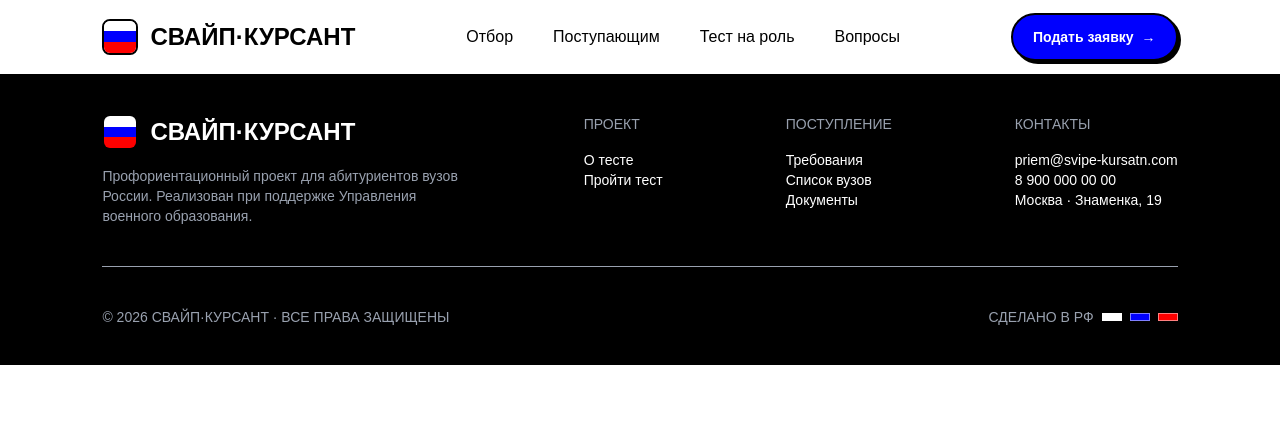
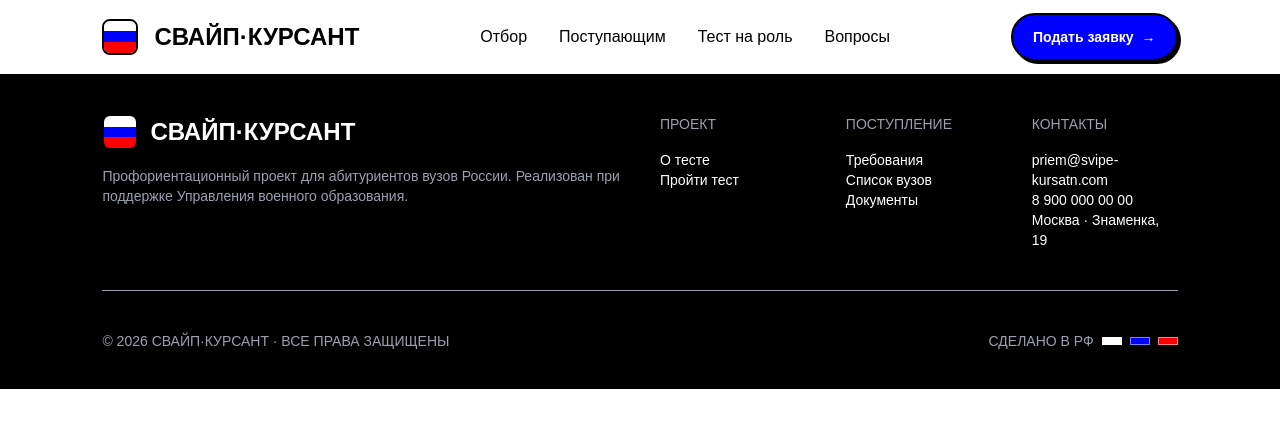
Before and after one commit to qwertochyo/military-landing, a React (Vite) app: page / in a window 1280 px wide. Shown: the top 428 px of the page. Built offline with nearby package versions, Linux system fonts and the light colour scheme.

Commit message:
create burger menu and complete adaptive of header and footer

```diff
--- a/src/App.tsx
+++ b/src/App.tsx
@@ -1,5 +1,5 @@
-import { Footer } from "./components/Footer";
-import { Header } from "./components/Header";
+import { Footer } from "./components/footer/Footer";
+import { Header } from "./components/header/Header";
 
 export const App = () => {
   return (
--- a/src/components/Header.tsx
+++ /dev/null
@@ -1,27 +0,0 @@
-export const Header = () => {
-  return (
-    <header className="px-[8%] py-[1%] flex justify-between items-center border-b-2">
-      <div className="flex items-center gap-3">
-        <div className="w-9 h-9 border-2 rounded-lg overflow-hidden">
-          <span className="block w-full h-1/3 bg-background"></span>
-          <span className="block w-full h-1/3 bg-primary"></span>
-          <span className="block w-full h-1/3 bg-secondary"></span>
-        </div>
-        <span className="uppercase text-2xl font-black">Свайп·курсант</span>
-      </div>
-      <nav>
-        <ul className="flex gap-10 ">
-          <li>Отбор</li>
-          <li>Поступающим</li>
-          <li>Тест на роль</li>
-          <li>Вопросы</li>
-        </ul>
-      </nav>
-      <button className="bg-primary px-5 py-3 text-white text-sm rounded-full border-2 border-black
-      shadow-[3px_3px_0] shadow-black font-bold hover:translate-x-[-1px] hover:translate-y-[-1px] cursor-pointer">
-        Подать заявку
-        <span className="ml-2">→</span>
-      </button>
-    </header>
-  );
-}
--- a/src/components/Footer.tsx
+++ b/src/components/footer/Footer.tsx
@@ -1,8 +1,11 @@
+import { FooterColumn } from "./FooterColumn";
+import { FOOTER_LINKS } from "./config";
+
 export const Footer = () => {
   return (
     <footer className="px-[8%] py-[3%] flex flex-col gap-10 bg-black text-white">
-      <div className="flex justify-between">
-        <div className="w-1/3 flex flex-col gap-4">
+      <div className="grid grid-cols-1 lg:grid-cols-2 gap-10">
+        <div className="flex flex-col gap-4">
           <div className="flex items-center gap-3">
             <div className="w-9 h-9 border-2 border-black rounded-lg overflow-hidden">
               <span className="block w-full h-1/3 bg-background"></span>
@@ -15,43 +18,32 @@ export const Footer = () => {
             Профориентационный проект для абитуриентов вузов России. Реализован при поддержке Управления военного образования.
           </p>
         </div>
-        <div className="text-sm">
-          <h3 className="text-gray-400 mb-4 uppercase">Проект</h3>
-          <ul>
-            <li className="hover:text-secondary cursor-pointer">О тесте</li>
-            <li className="hover:text-secondary cursor-pointer">Пройти тест</li>
-          </ul>
-        </div>
-        <div className="text-sm">
-          <h3 className="text-gray-400 mb-4 uppercase">Поступление</h3>
-          <ul>
-            <li className="hover:text-secondary cursor-pointer">Требования</li>
-            <li className="hover:text-secondary cursor-pointer">Список вузов</li>
-            <li className="hover:text-secondary cursor-pointer">Документы</li>
-          </ul>
-        </div>
-        <div className="text-sm">
-          <h3 className="text-gray-400 mb-4 uppercase">Контакты</h3>
-          <ul>
-            <li className="hover:text-secondary cursor-pointer">priem@svipe-kursatn.com</li>
-            <li className="hover:text-secondary cursor-pointer">8 900 000 00 00</li>
-            <li className="hover:text-secondary cursor-pointer">Москва · Знаменка, 19</li>
-          </ul>
+        <div className="grid grid-cols-1 md:grid-cols-2 xl:grid-cols-3 gap-10">
+          {FOOTER_LINKS.map((section) => (
+            <FooterColumn key={section.title} title={section.title} links={section.links} />
+          ))}
+          <div className="text-sm">
+            <h3 className="text-gray-400 mb-4 uppercase">Контакты</h3>
+            <ul>
+              <li>priem@svipe-kursatn.com</li>
+              <li>8 900 000 00 00</li>
+              <li>Москва · Знаменка, 19</li>
+            </ul>
+          </div>
         </div>
       </div>
 
       <hr className="text-gray-400" />
 
-      <div className="flex justify-between text-sm text-gray-400 uppercase">
+      <div className="grid grid-cols-1 md:grid-cols-2 md:gap-4 text-sm text-gray-400 uppercase">
         <span>© 2026 СВАЙП·КУРСАНТ · ВСЕ ПРАВА ЗАЩИЩЕНЫ</span>
-        <div className="flex items-center gap-2">
+        <div className="flex items-center gap-2 md:justify-self-end">
           <span className="block">Сделано в РФ</span>
           <span className="block w-5 h-2 bg-background border border-white/50"></span>
           <span className="block w-5 h-2 bg-primary border border-white/50"></span>
           <span className="block w-5 h-2 bg-secondary border border-white/50"></span>
         </div>
       </div>
-
     </footer>
   );
 }
--- /dev/null
+++ b/src/components/footer/FooterColumn.tsx
@@ -0,0 +1,24 @@
+interface Props {
+  title: string
+  links: {
+    label: string
+    href: string
+  }[]
+}
+
+export const FooterColumn = ({ title, links }: Props) => {
+  return (
+    <div className="text-sm">
+      <h3 className="text-gray-400 mb-4 uppercase">{title}</h3>
+      <ul>
+        {links.map((link) => (
+          <li key={link.label}>
+            <a href={link.href} className="hover:text-secondary cursor-pointer transition-transform duration-300">
+              {link.label}
+            </a>
+          </li>
+        ))}
+      </ul>
+    </div>
+  );
+}
--- /dev/null
+++ b/src/components/footer/config.ts
@@ -0,0 +1,17 @@
+export const FOOTER_LINKS = [
+  {
+    title: "Проект",
+    links: [
+      { label: "О тесте", href: "#" },
+      { label: "Пройти тест", href: "#" },
+    ],
+  },
+  {
+    title: "Поступление",
+    links: [
+      { label: "Требования", href: "#" },
+      { label: "Список вузов", href: "#" },
+      { label: "Документы", href: "#" },
+    ],
+  },
+];
--- /dev/null
+++ b/src/components/header/BurgerMenu.tsx
@@ -0,0 +1,19 @@
+interface Props {
+  isOpen: boolean,
+  handleOpen: (value: boolean) => void
+}
+
+export const BurgerMenu = ({ isOpen, handleOpen }: Props) => {
+  return (
+    <div className="block xl:hidden">
+      <button
+        onClick={() => handleOpen(!isOpen)}
+        className="flex flex-col gap-1 border-2 p-2 rounded-lg cursor-pointer"
+      >
+        <span className={`block w-7 h-1 rounded-full bg-black transition-all duration-300 ${isOpen ? "rotate-45 translate-y-2" : ""}`}></span>
+        <span className={`block w-7 h-1 rounded-full bg-black transition-all duration-300 ${isOpen ? "opacity-0" : ""}`}></span>
+        <span className={`block w-7 h-1 rounded-full bg-black transition-all duration-300 ${isOpen ? "-rotate-45 -translate-y-2" : ""}`}></span>
+      </button>
+    </div>
+  );
+}
--- /dev/null
+++ b/src/components/header/Header.tsx
@@ -0,0 +1,54 @@
+import { useState } from "react"
+import { NavItem } from "./NavItem";
+import { BurgerMenu } from "./BurgerMenu";
+import { NAV_LINKS } from "./config";
+
+export const Header = () => {
+  const [isOpen, setIsOpen] = useState(false);
+
+  return (
+    <header className="px-[8%] py-[1%] border-b-2">
+      <div className="flex justify-between items-center">
+        <div className="flex items-center gap-4">
+          <div className="w-9 h-9 border-2 rounded-lg overflow-hidden">
+            <span className="block w-full h-1/3 bg-background"></span>
+            <span className="block w-full h-1/3 bg-primary"></span>
+            <span className="block w-full h-1/3 bg-secondary"></span>
+          </div>
+          <span className="uppercase text-2xl font-black">Свайп·курсант</span>
+        </div>
+        <nav className="hidden xl:block">
+          <ul className="flex gap-8">
+            {NAV_LINKS.map((item) => (
+              <NavItem key={item.label} label={item.label} href={item.href} />
+            ))}
+          </ul>
+        </nav>
+        <a className="hidden xl:block bg-primary px-5 py-3 text-white text-sm rounded-full border-2 border-black
+        shadow-[3px_3px_0] shadow-black font-bold hover:translate-x-[-1px] hover:translate-y-[-1px] cursor-pointer transition-transform duration-300">
+          Подать заявку
+          <span className="ml-2">→</span>
+        </a>
+        <BurgerMenu isOpen={isOpen} handleOpen={() => setIsOpen(!isOpen)} />
+      </div>
+      <nav
+        className={`
+          xl:hidden overflow-hidden transition-all duration-300 ease-in-out
+          ${isOpen
+            ? "max-h-96 opacity-100 py-2"
+            : "max-h-0 opacity-0"}
+        `}
+      >
+        <ul className="flex flex-col gap-4 py-4">
+          {NAV_LINKS.map((item) => (
+            <NavItem
+              key={item.label}
+              label={item.label}
+              href={item.href}
+            />
+          ))}
+        </ul>
+      </nav>
+    </header>
+  );
+}
--- /dev/null
+++ b/src/components/header/NavItem.tsx
@@ -0,0 +1,14 @@
+interface Props {
+  label: string
+  href: string
+}
+
+export const NavItem = ({ label, href }: Props) => {
+  return (
+    <li>
+      <a href={href} className="hover:text-secondary transition-colors duration-300">
+        {label}
+      </a>
+    </li>
+  );
+}
--- /dev/null
+++ b/src/components/header/config.ts
@@ -0,0 +1,6 @@
+export const NAV_LINKS = [
+  { label: "Отбор", href: "" },
+  { label: "Поступающим", href: "" },
+  { label: "Тест на роль", href: "" },
+  { label: "Вопросы", href: "" }
+]
```
Also changed, not shown: todo.txt.
